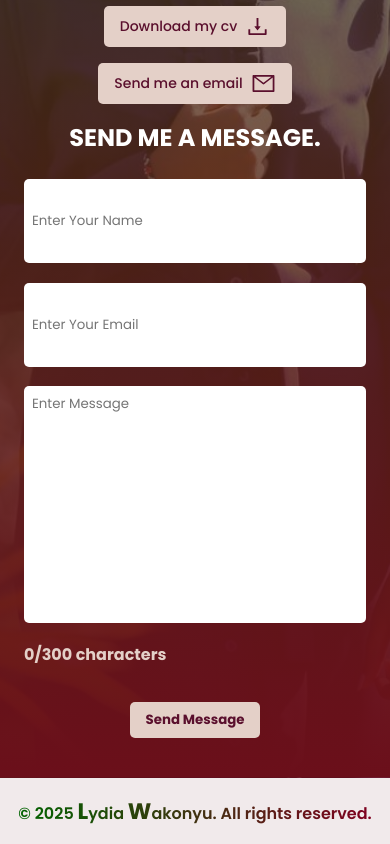
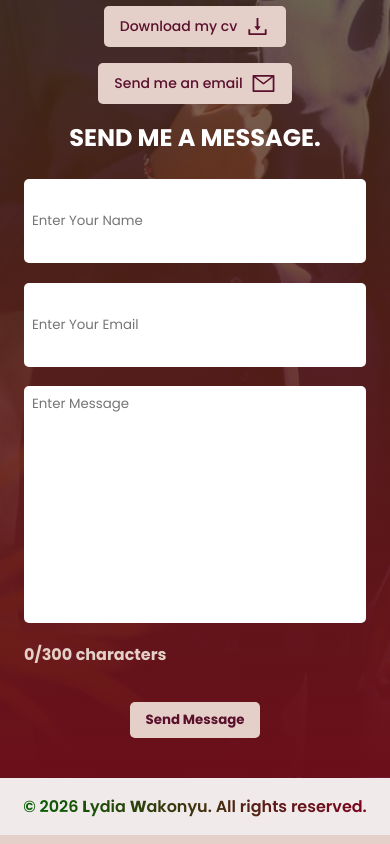
Before and after one commit to Ghostcall/Project_Manager, a React (Vite) app: page /#footer in a window 390 px wide. Before the commit this address led to /. Shown: the part 8205-9049 px from the top of the page. Built offline with nearby package versions, Linux system fonts and the light colour scheme.

Commit message:
Modified the positioning of the footer contents

```diff
--- a/src/components/Footer/Footer.css
+++ b/src/components/Footer/Footer.css
@@ -5,17 +5,17 @@
     align-items: center;
 }
 .footer h3{
-    font-size: 1.3rem;
+    font-size: 1.2rem;
     color: #6b0f1a;
     font-weight: 600;
     margin: auto;
-    background: linear-gradient(90deg, darkgreen, #800020);
+    background: linear-gradient(180deg, darkgreen, #800020);
     -webkit-background-clip: text;
     -webkit-text-fill-color: transparent;
 }
 .footer h3 span{
     border-radius: 3px;
-    font-size: 1.4rem;
+    font-size: 1.2rem;
     font-weight: 700;
 }
 @media screen and (max-width: 768px) {
@@ -29,5 +29,13 @@
         font-weight: 600;
         margin: auto;
         text-align: center;
+        background: linear-gradient(50deg, darkgreen, #800020);
+        -webkit-background-clip: text;
+        -webkit-text-fill-color: transparent;
+    }
+    .footer h3 span{
+        border-radius: 3px;
+        font-size: 1rem;
+        font-weight: 700;
     }
 }
--- a/src/components/Footer/Footer.jsx
+++ b/src/components/Footer/Footer.jsx
@@ -3,7 +3,7 @@ import './Footer.css'
 const Footer = () => {
   return (
     <div className='footer'>
-      <h3>© 2025 <span>L</span>ydia <span>W</span>akonyu. All rights reserved.</h3>
+      <h3>© 2026 <span>L</span>ydia <span>W</span>akonyu. All rights reserved.</h3>
     </div>
   )
 }
--- a/src/components/Header/Header.css
+++ b/src/components/Header/Header.css
@@ -187,7 +187,7 @@
     cursor: pointer;
     position: absolute;
     right: 20px;
-    bottom: 3px;
+    bottom: 4px;
   }
 }
 
```
